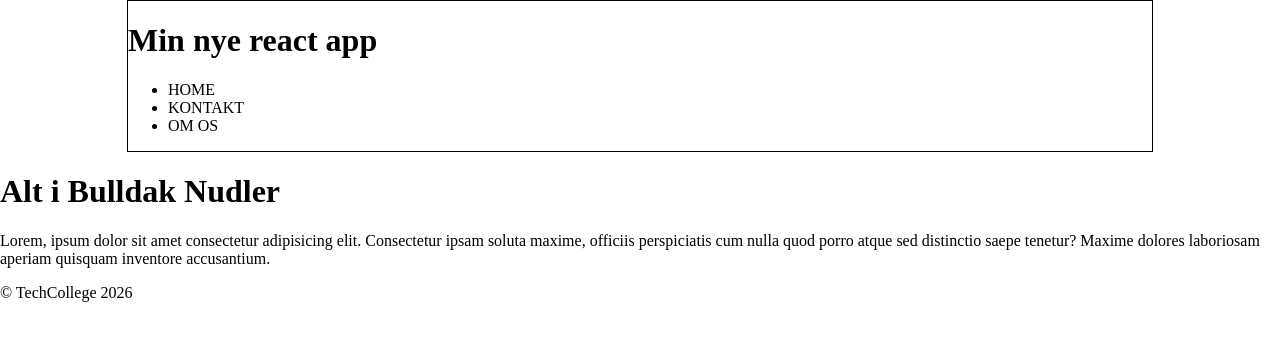
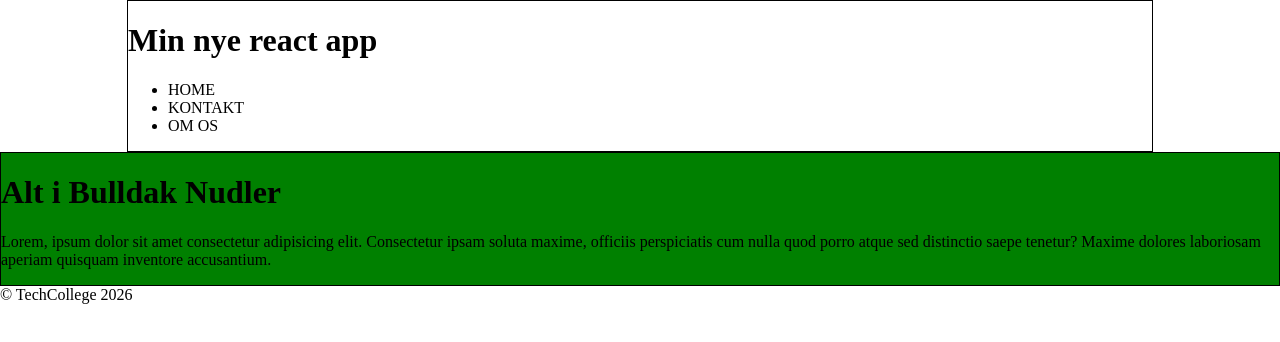
Before and after one commit to Webudvikler-TechCollege/H1WE010126-React-SusDevGoals, a React (Vite) app: page / in a window 1280 px wide. Shown: the top 342 px of the page. Built offline with nearby package versions, Linux system fonts and the light colour scheme.

Commit message:
Styled Components

```diff
--- a/package.json
+++ b/package.json
@@ -11,7 +11,8 @@
   },
   "dependencies": {
     "react": "^19.2.8",
-    "react-dom": "^19.2.8"
+    "react-dom": "^19.2.8",
+    "styled-components": "^6.5.2"
   },
   "devDependencies": {
     "@eslint/js": "^10.0.1",
--- a/src/components/ContentWrapper/ContentWrapper.tsx
+++ b/src/components/ContentWrapper/ContentWrapper.tsx
@@ -1,3 +1,5 @@
+import { ContentWrapperStyled } from "./ContentWrapperStyled";
+
 type ContentWrapperProps = {
     title: string,
     description: string,
@@ -14,12 +16,9 @@ export const ContentWrapper = ({ title, description, showTitle, children }: Cont
     }
 
     return (
-        <div>
+        <ContentWrapperStyled color="green">
             {showTitle && <h1>{title}</h1>}
-
-            <p>
-                {children}
-            </p>
-        </div>
+            <p>{children}</p>
+        </ContentWrapperStyled>
     )
 }
--- /dev/null
+++ b/src/components/ContentWrapper/ContentWrapperStyled.ts
@@ -0,0 +1,10 @@
+import styled from 'styled-components'
+
+type ContentWrapperProps = {
+    color?: string
+}
+
+export const ContentWrapperStyled = styled.div<ContentWrapperProps>`
+    border: solid 1px #000;
+    background-color: ${props => props.color};
+`
```
Also changed, not shown: 1 other file (tests, documents, lock files or other folders).
